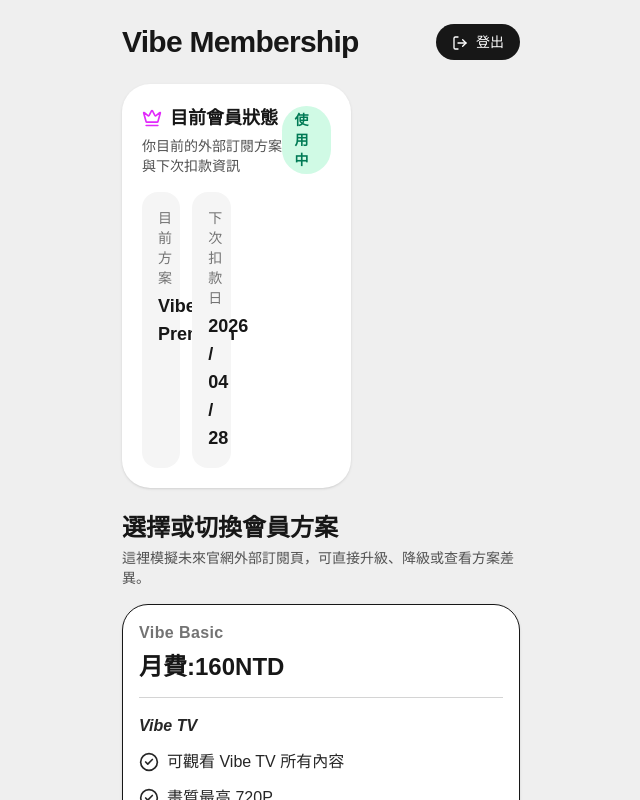
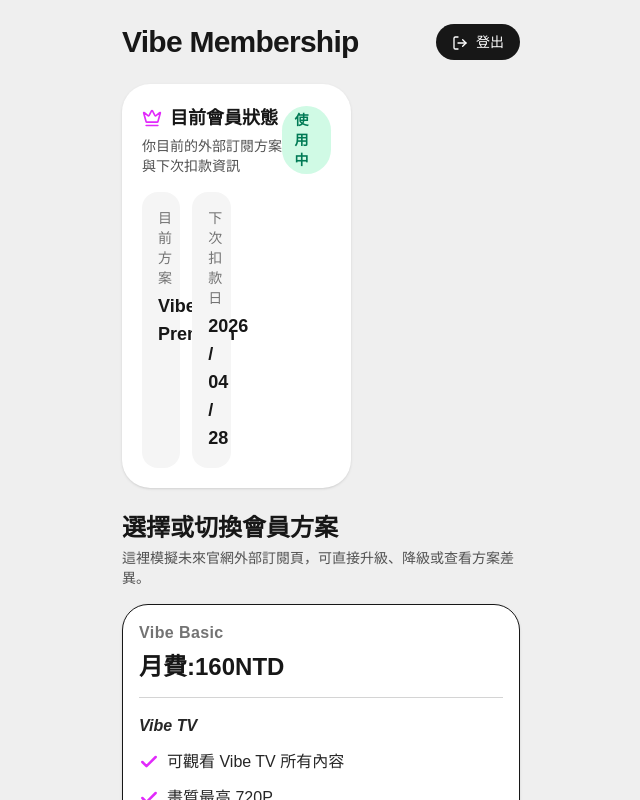
Before and after one commit to stevenchien0726-del/vibelink, a Next.js app in the folder vibe-membership-web/: page / in a window 1280 px wide. Shown: the top 800 px of the page, without its empty margins (319-959 px from the left). Built offline with nearby package versions, Linux system fonts and the light colour scheme.

Commit message:
style: update membership check icons to purple

```diff
--- a/vibe-membership-web/app/page.tsx
+++ b/vibe-membership-web/app/page.tsx
@@ -2,20 +2,9 @@
 
 import { useMemo, useState } from 'react'
 import {
-  CheckCircle2,
-  Circle,
+  Check,
   Crown,
-  ExternalLink,
-  HelpCircle,
-  Infinity,
   LogOut,
-  MonitorPlay,
-  PauseCircle,
-  PlayCircle,
-  Settings,
-  Smartphone,
-  User,
-  Users,
   X,
 } from 'lucide-react'
 
@@ -88,7 +77,7 @@ const plans = [
       ],
       vibebook: [{ label: '無限閱讀', included: true }],
     },
-}
+  },
 ] as const
 
 type PlanId = (typeof plans)[number]['id']
@@ -98,7 +87,11 @@ function FeatureRow({ label, included }: { label: string; included: boolean }) {
   return (
     <div className="flex items-start gap-2 text-[16px] text-neutral-800">
       <div className="mt-[2px] shrink-0">
-        {included ? <CheckCircle2 className="h-5 w-5" /> : <X className="h-5 w-5" />}
+        {included ? (
+          <Check className="h-5 w-5 text-fuchsia-500" strokeWidth={3} />
+        ) : (
+          <X className="h-5 w-5 text-neutral-800" />
+        )}
       </div>
       <span>{label}</span>
     </div>
@@ -129,10 +122,6 @@ function PlanCard({
   ${plan.id === 'premium' ? 'ring-2 ring-fuchsia-400 shadow-xl scale-[1.02]' : 'shadow-sm'}
 `}
     >
-
-
-
-
       <div className="mb-3">
         <div className="text-[16px] font-semibold tracking-wide text-neutral-500">
           {plan.name}
@@ -205,9 +194,7 @@ export default function Page() {
       <div className="mx-auto w-full max-w-[430px] px-4 py-6">
         <div className="mb-6 flex flex-col gap-3 md:flex-row md:items-center md:justify-between">
           <div>
-
             <h1 className="text-3xl font-bold tracking-tight">Vibe Membership</h1>
-
           </div>
 
           <div className="flex items-center gap-2">
@@ -247,7 +234,6 @@ export default function Page() {
                 <div className="text-lg font-bold">{activePlan.name}</div>
               </div>
 
-
               <div className="rounded-2xl bg-neutral-100 p-4">
                 <div className="mb-1 text-sm text-neutral-500">下次扣款日</div>
                 <div className="text-lg font-bold">{nextBillingDate}</div>
@@ -261,7 +247,9 @@ export default function Page() {
             <div className="mb-4 flex items-end justify-between">
               <div>
                 <h2 className="text-2xl font-bold">選擇或切換會員方案</h2>
-                <p className="mt-1 text-sm text-neutral-600">這裡模擬未來官網外部訂閱頁，可直接升級、降級或查看方案差異。</p>
+                <p className="mt-1 text-sm text-neutral-600">
+                  這裡模擬未來官網外部訂閱頁，可直接升級、降級或查看方案差異。
+                </p>
               </div>
             </div>
 
@@ -279,7 +267,6 @@ export default function Page() {
           </div>
 
           <div className="space-y-4">
-
             <div className="rounded-[28px] bg-white p-5 shadow-sm">
               <div className="mb-3 text-lg font-semibold">續訂與付款方式</div>
 
```
Lines whose indentation alone changed are shown as unchanged.
